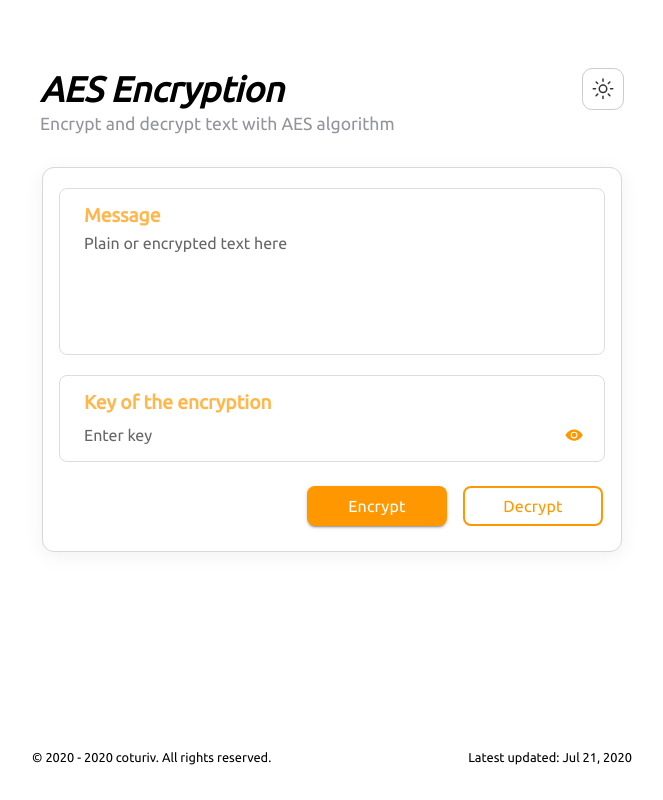
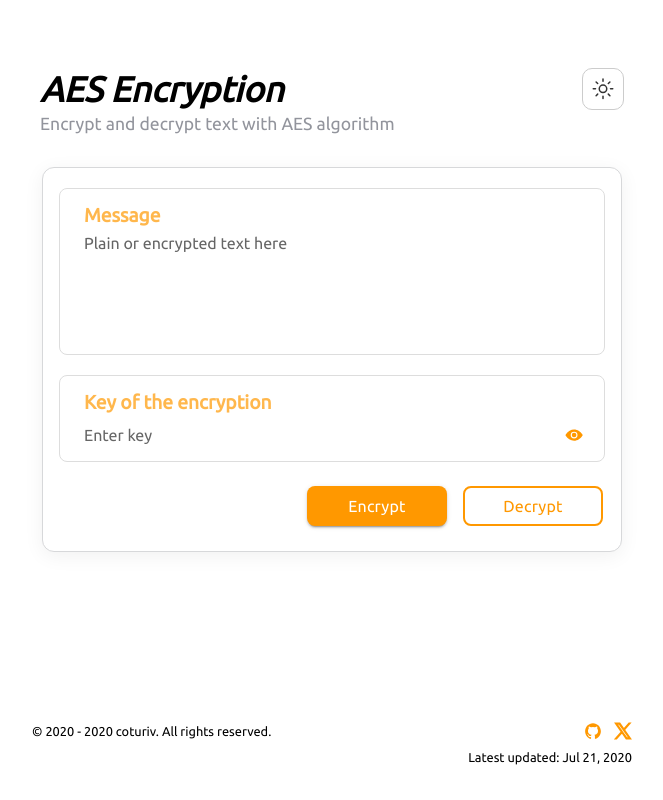
Before and after one commit to coturiv/crypto-i, a React (Create React App) app: page /home in a window 1280 px wide. Shown: the whole page, without its empty margins (308-971 px from the left). Built offline with nearby package versions, Linux system fonts and the light colour scheme.

Commit message:
Add social links

```diff
--- a/src/components/copyright/Copyright.css
+++ b/src/components/copyright/Copyright.css
@@ -27,3 +27,35 @@
 body.dark .copyright-container {
   color: var(--ion-color-step-500);
 }
+
+.social-links {
+  display: flex;
+  justify-content: flex-end;
+  align-items: center;
+  gap: 12px;
+}
+
+.social-links a {
+  color: var(--ion-color-primary);
+  text-decoration: none;
+  display: inline-flex;
+  align-items: center;
+  line-height: 1;
+}
+
+.social-links a:hover {
+  text-decoration: underline;
+}
+
+.social-icon {
+  font-size: 18px;
+  margin: 0;
+}
+
+.updated-row {
+  width: 100%;
+  max-width: 600px;
+  margin: 10px auto 0;
+  display: flex;
+  justify-content: flex-end;
+}
--- a/src/components/copyright/Copyright.tsx
+++ b/src/components/copyright/Copyright.tsx
@@ -1,5 +1,7 @@
 import React from 'react';
 import './Copyright.css';
+import { IonIcon } from '@ionic/react';
+import { logoGithub, logoX } from 'ionicons/icons';
 
 const Copyright: React.FC = () => {
   const startYear = 2020;
@@ -15,6 +17,16 @@ const Copyright: React.FC = () => {
     <div className="copyright-container">
       <div className="copyright-content">
         <span className="copyright-text">© {startYear} - {currentYear} coturiv. All rights reserved.</span>
+        <div className="social-links">
+          <a href="https://github.com/coturiv/crypto-i" target="_blank" rel="noopener noreferrer" aria-label="GitHub repository">
+            <IonIcon icon={logoGithub} className="social-icon" />
+          </a>
+          <a href="https://x.com/coturiv" target="_blank" rel="noopener noreferrer" aria-label="X profile">
+            <IonIcon icon={logoX} className="social-icon" />
+          </a>
+        </div>
+      </div>
+      <div className="updated-row">
         <span className="updated-text">Latest updated: {today}</span>
       </div>
     </div>
```
